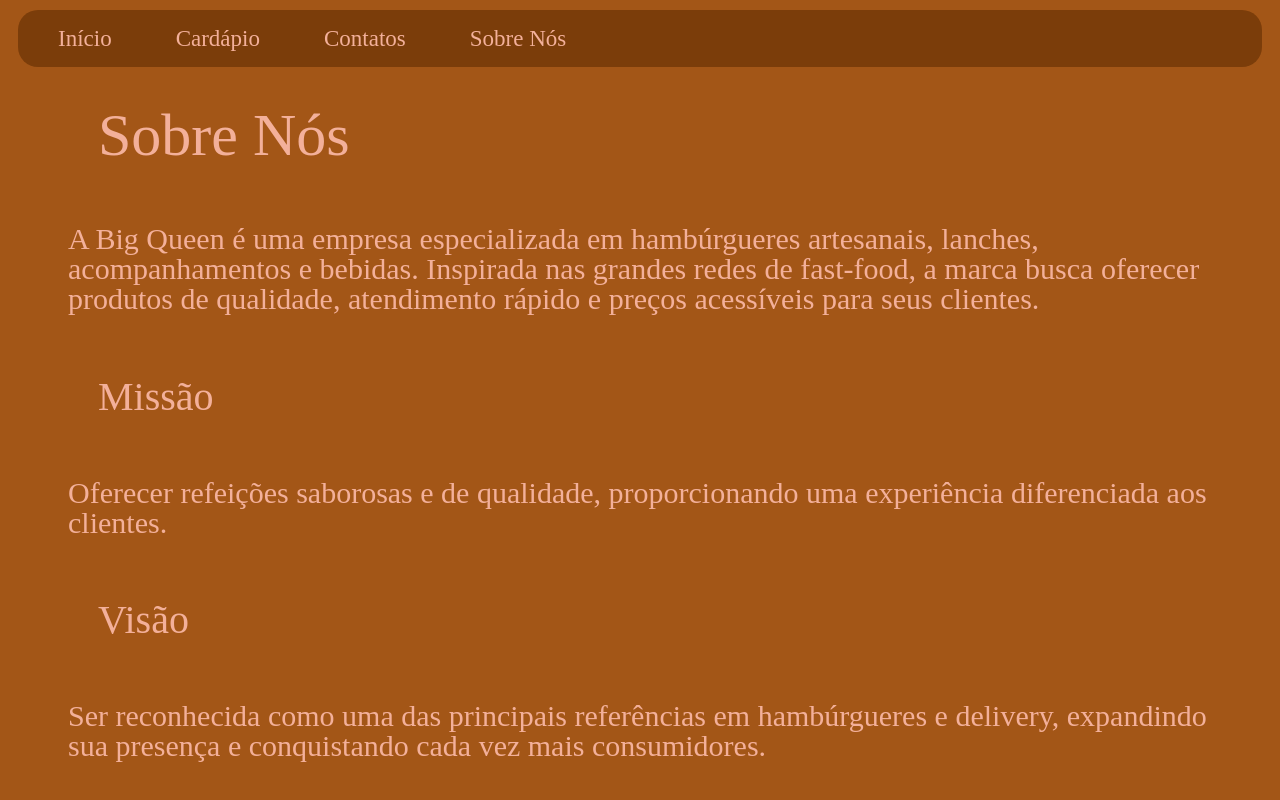
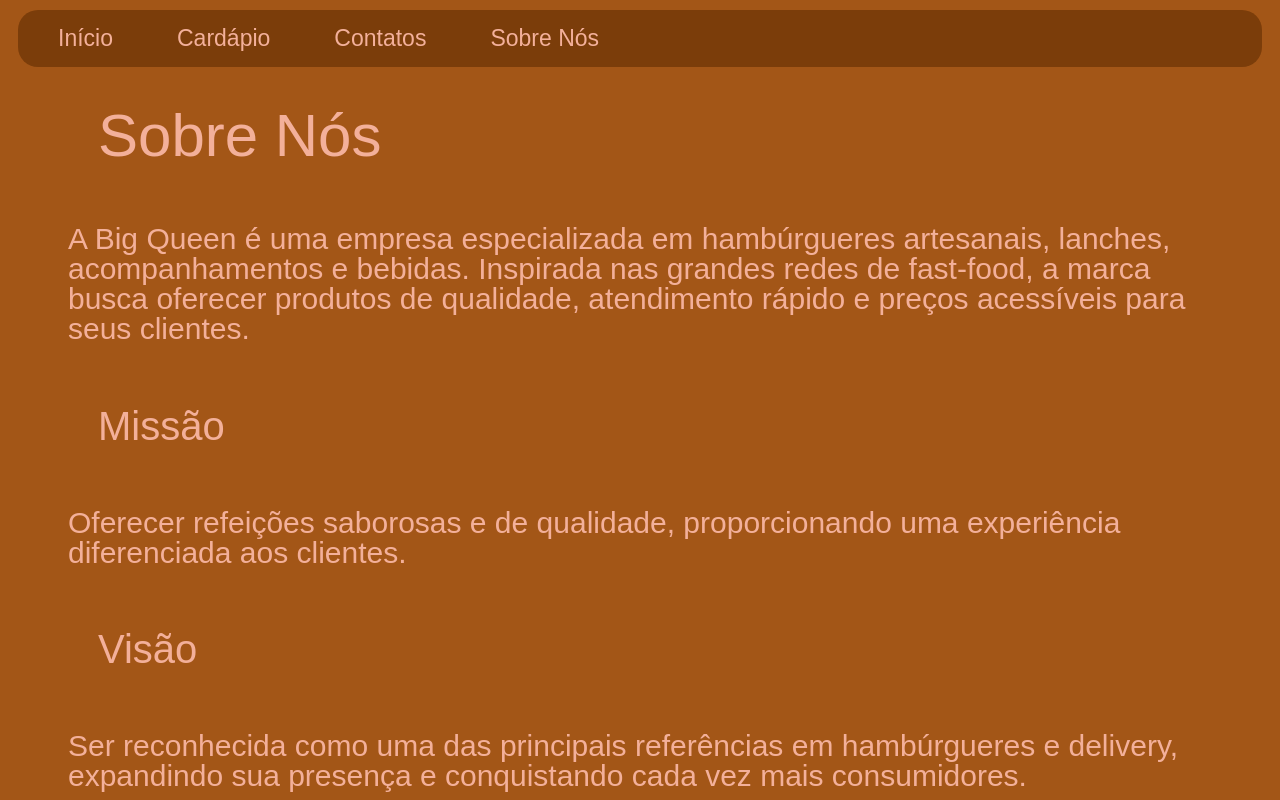
Before and after one commit to Robson-Corno/BigQueen_Miguel-Vitoreti, a website built with Vite: page src/pages/sobre/sobre.html in a window 1280 px wide. Shown: the top 800 px of the page. Built offline with nearby package versions, Linux system fonts and the light colour scheme.

Commit message:
Troquei as Fontes2

```diff
--- a/src/style.css
+++ b/src/style.css
@@ -8,11 +8,15 @@
             padding: 10px 30px;
             text-align: center;
             text-decoration: none;
+            font-family: 'Poppins', sans-serif;
+        }
+        p {
+            font-family: 'Poppins', sans-serif;
         }
         h1 {
             color: #f3b09a;
             display: inline-block;
-            font-family: Flame-Regular;
+            font-family: 'Montserrat', sans-serif;
             font-size: 60px;
             font-weight: 400;
             line-height: 17px;
@@ -22,7 +26,7 @@
         h2 {
             color: #f3b09a;
             display: inline-block;
-            font-family: Flame-Regular;
+            font-family: 'Montserrat', sans-serif;
             font-size: 40px;
             font-weight: 400;
             line-height: 17px;
@@ -64,17 +68,14 @@
         }
         .importante p{
             margin-left: 60px;
-            font-family: "inter" sans-serif;
         }
         .importante li{
             margin-left: 60px;
         }
         .texto{
             max-width: 500px;
-
         }
         .texto h1{
-
             font-size: 45px;
         }
         .texto p{
```
